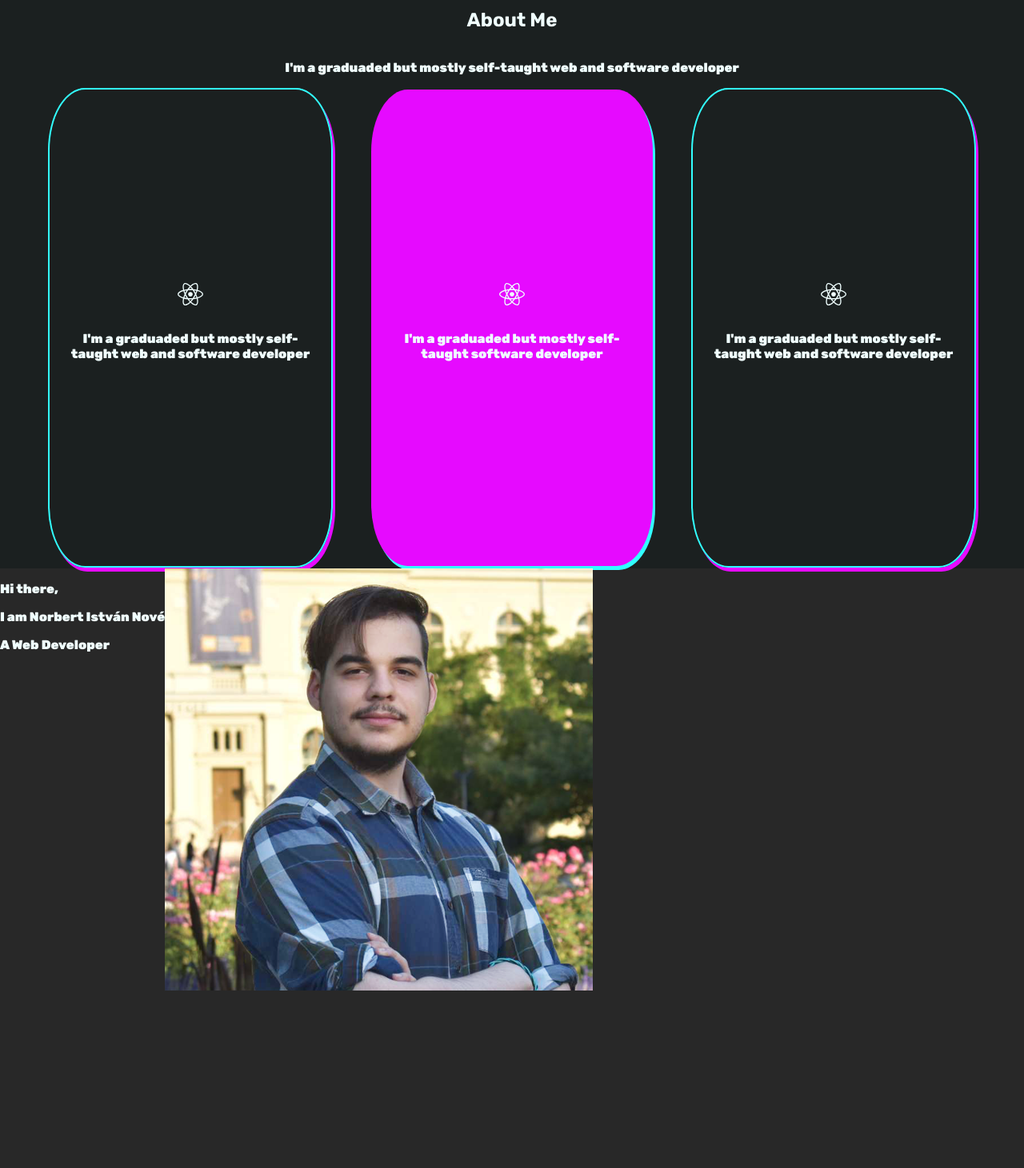
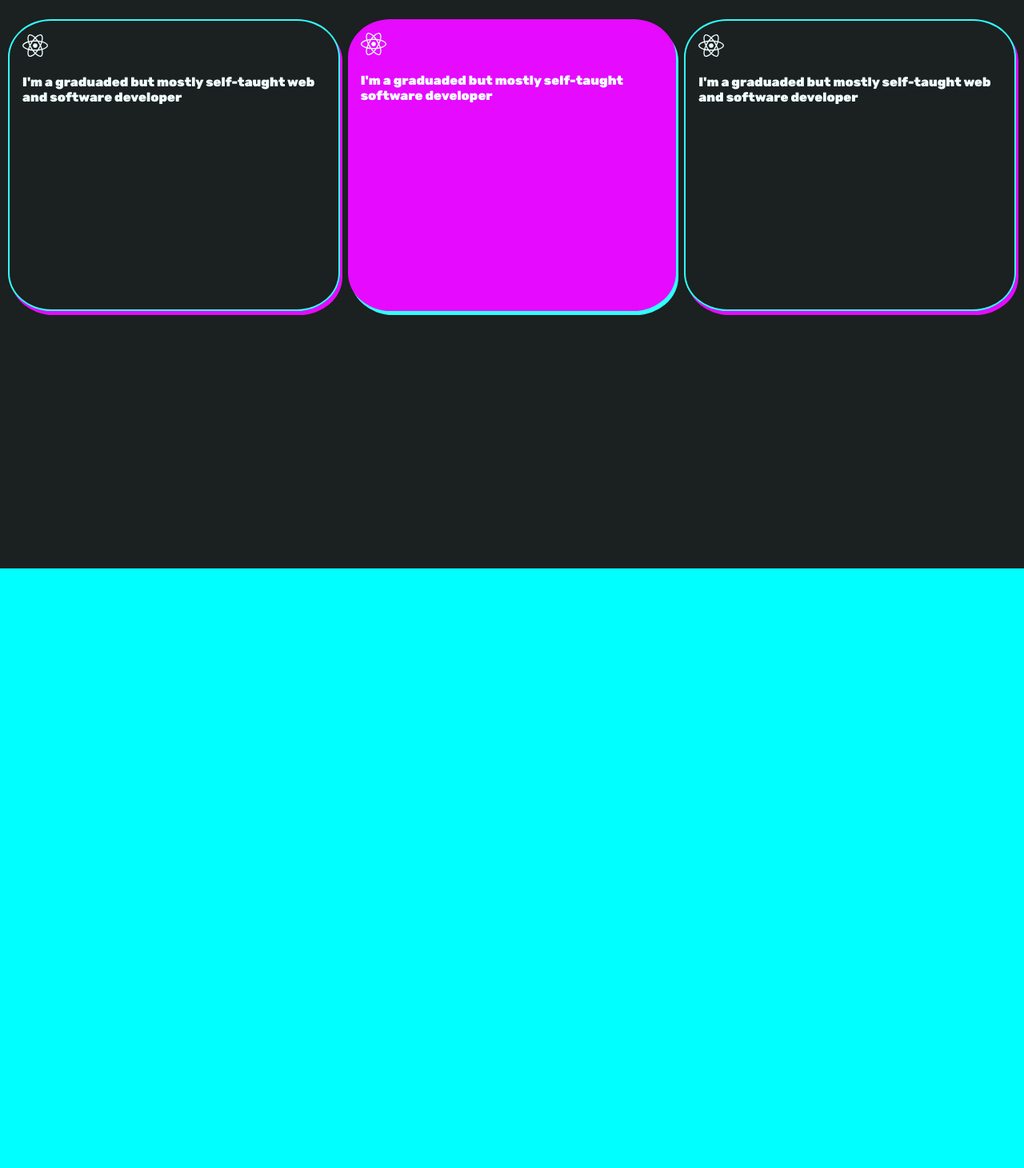
Before and after one commit to Pityuwarrior/Portfolio, a React (Vite) app: page / in a window 1280 px wide. Shown: the part 889-2350 px from the top of the page at 80% size. Built offline with nearby package versions, Linux system fonts and the light colour scheme.

Commit message:
10.09.16 Reworking About Me section.

```diff
--- a/src/assets/scss/About_me.module.scss
+++ b/src/assets/scss/About_me.module.scss
@@ -2,35 +2,28 @@
 
 .aboutme_section{
     background-color: rgb(27, 32, 32);
+    display: flex;
     flex-direction: column;
 
     .aboutme_text{
-        display: flex;
-        flex-direction: column;
-        justify-content:center;
-        text-align: center;
-        padding-top: 5pc;
+
     }
 
     .aboutme_templates_container{
-        display: flex;
-        flex-direction: row;
-        margin: auto;
-        justify-content:space-around;
-        align-items: center;
-        flex-wrap: wrap;
-        gap: 3pc;
+       display: flex;
+       flex-direction: row;
+       justify-content: center;
+       margin: 5px;
 
         .aboutme_left_container, .aboutme_center_container, .aboutme_right_container{
-            display: flex;
-            flex-direction: column;
-            text-align: center;;
-            gap: 10px;
-            max-width: 20pc;
+            flex-grow: 1;
+            flex-basis: 0;
+            justify-content: center;
             border: 2px solid map-get($Colorpalette , SecondaryColor);
             border-radius: 13%;
             box-shadow: 3px 5px map-get($Colorpalette , PrimaryColor);
-            padding: 15pc 1pc;
+            padding: 15px 1pc 15pc;
+            margin: 5px;
         }
         .aboutme_center_container{
             background-color: map-get($Colorpalette , PrimaryColor);
--- a/src/assets/scss/Projects.module.scss
+++ b/src/assets/scss/Projects.module.scss
@@ -0,0 +1,8 @@
+.projects_section{
+    flex-direction: row;
+    margin: auto;
+    justify-content:space-around;
+    align-items: center;
+    background-color: aqua;
+
+}
--- a/src/components/Projects.tsx
+++ b/src/components/Projects.tsx
@@ -1,19 +1,12 @@
-import variables from '../assets/scss/About_me.module.scss';
+import variables from '../assets/scss/Projects.module.scss';
 import staticText from '../data/contentHome.json';
 import image from '../../public/me.png';
 
 
 export function Projects(){
     return(
-        <section className = {`${variables.home_section} protfolio_section`} id = "projects">
-                <div className = {variables.left_container}>
-                    <p className = {variables.home_greeting}>{staticText.title}</p>
-                    <p className = {variables.home_name}>{staticText.description}</p>
-                    <p className = {variables.home_mytitle}>{staticText.content}</p>
-                </div>
-                <div className = {variables.right_container}>
-                    <img className={variables.image_aboutme} src={image} alt="Me.png"/>
-                </div>
+        <section className = {`${variables.projects_section} protfolio_section`} id = "projects">
+
         </section>
     )
 }
--- a/src/index.html
+++ b/src/index.html
@@ -2,7 +2,7 @@
 <html lang="en">
   <head>
     <meta charset="utf-8"/>
-    <title>My First Parcel App</title>
+    <title>Portfolio NNI</title>
     <link rel="stylesheet" href="./assets/style.css" />
     <link rel="preconnect" href="https://fonts.googleapis.com">
     <link rel="preconnect" href="https://fonts.gstatic.com" crossorigin>
```
Also changed, not shown: 1 other file (tests, documents, lock files or other folders).
